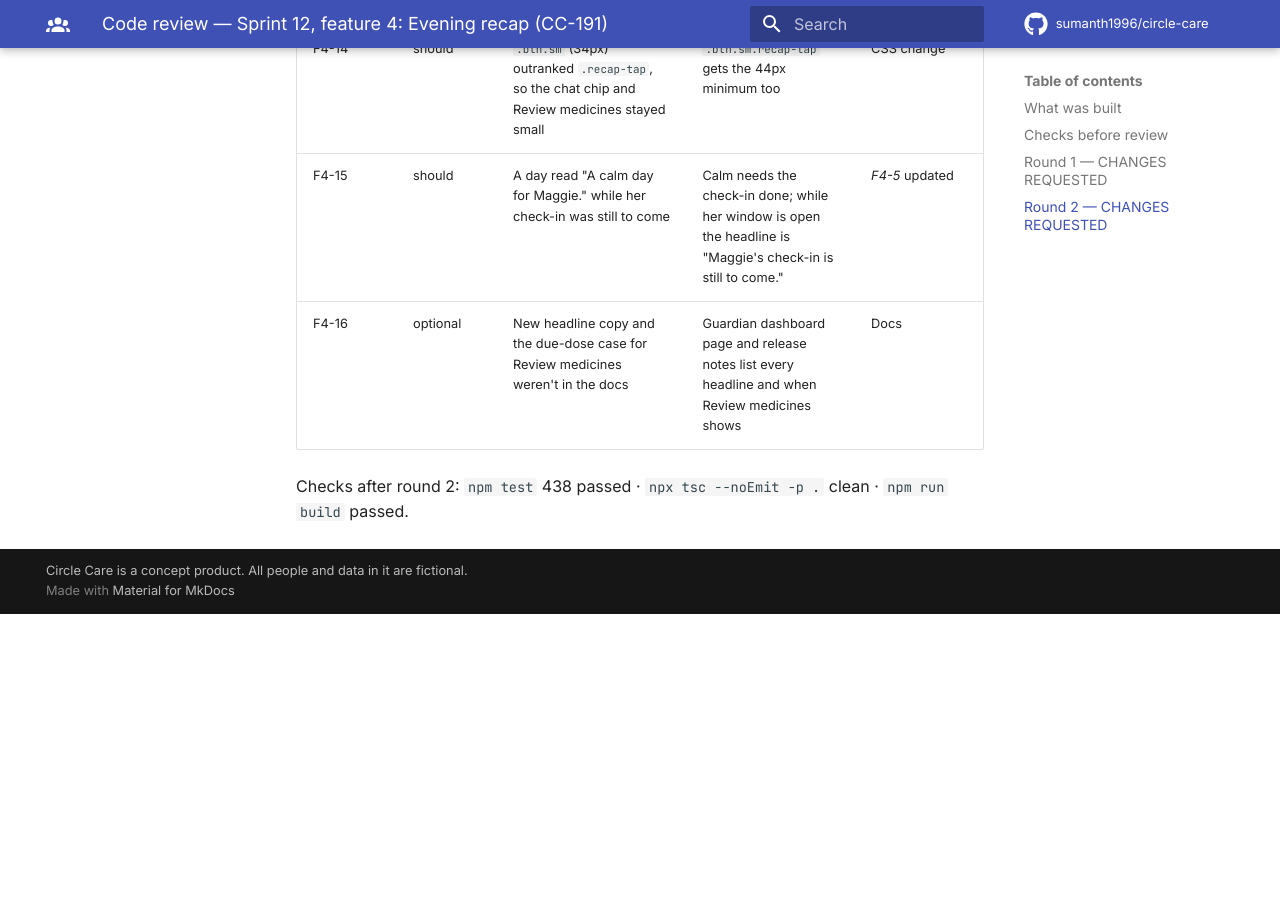
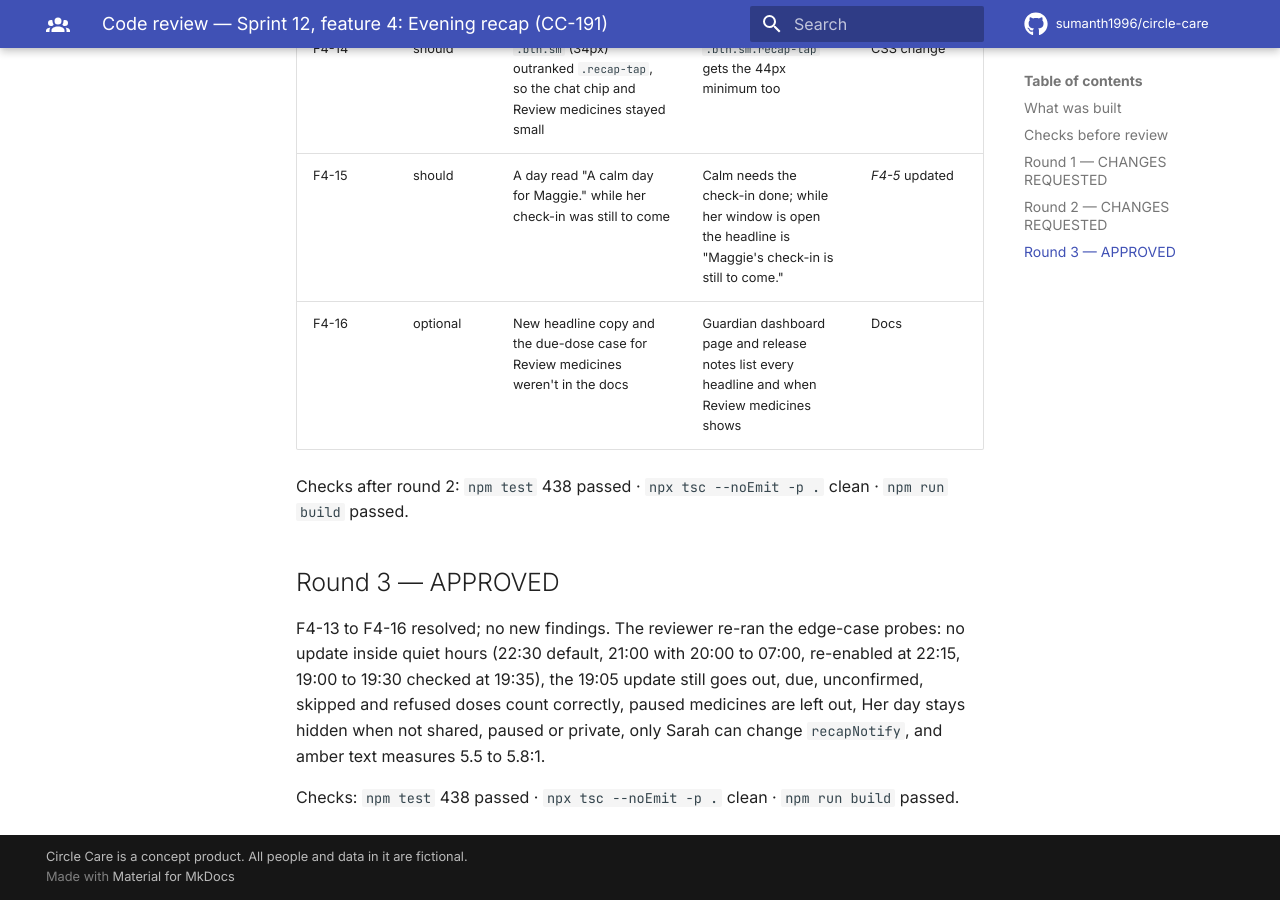
Before and after one commit to sumanth1996/circle-care, an MkDocs documentation site: the page built from docs/reviews/2026-11-14-sprint-12-evening-recap.md, in a window 1280 px wide and 900 px high, scrolled down 3074 px. Built offline with MkDocs 1.6.1 and Material for MkDocs 9.7.7, drawn with Linux system fonts in a browser that asks for light colours; comment, search, counter and statistics services are not loaded; before the commit the page ends 3688 px from its top, so only the background shows below that; some of the changed text lies outside the part shown.

Commit message:
Evening recap: Lead Architect review approved in round 3 (CC-191)
Co-Authored-By: Claude Opus 5.5 <noreply@anthropic.com>

```diff
--- a/docs/reviews/2026-11-14-sprint-12-evening-recap.md
+++ b/docs/reviews/2026-11-14-sprint-12-evening-recap.md
@@ -7,7 +7,7 @@
 | Developer · Tester · Build & Deploy | Dev Agent · QA Agent · Release Agent |
 | Product Owner | Sumanth (PO), go for feature 4 and Figma design approved on 2026-11-14 |
 | Date | 2026-11-14 |
-| Final verdict | Pending |
+| Final verdict | **APPROVED** (round 3) |
 
 ## What was built
 
@@ -54,3 +54,9 @@ F4-1, F4-2, F4-4, F4-5, F4-7 to F4-12 resolved; privacy and permissions still cl
 | F4-16 | optional | New headline copy and the due-dose case for Review medicines weren't in the docs | Guardian dashboard page and release notes list every headline and when Review medicines shows | Docs |
 
 Checks after round 2: `npm test` 438 passed · `npx tsc --noEmit -p .` clean · `npm run build` passed.
+
+## Round 3 — APPROVED
+
+F4-13 to F4-16 resolved; no new findings. The reviewer re-ran the edge-case probes: no update inside quiet hours (22:30 default, 21:00 with 20:00 to 07:00, re-enabled at 22:15, 19:00 to 19:30 checked at 19:35), the 19:05 update still goes out, due, unconfirmed, skipped and refused doses count correctly, paused medicines are left out, Her day stays hidden when not shared, paused or private, only Sarah can change `recapNotify`, and amber text measures 5.5 to 5.8:1.
+
+Checks: `npm test` 438 passed · `npx tsc --noEmit -p .` clean · `npm run build` passed.
```
Also changed, not shown: docs/wiki/product/release-notes.md (+2 -2 lines).
